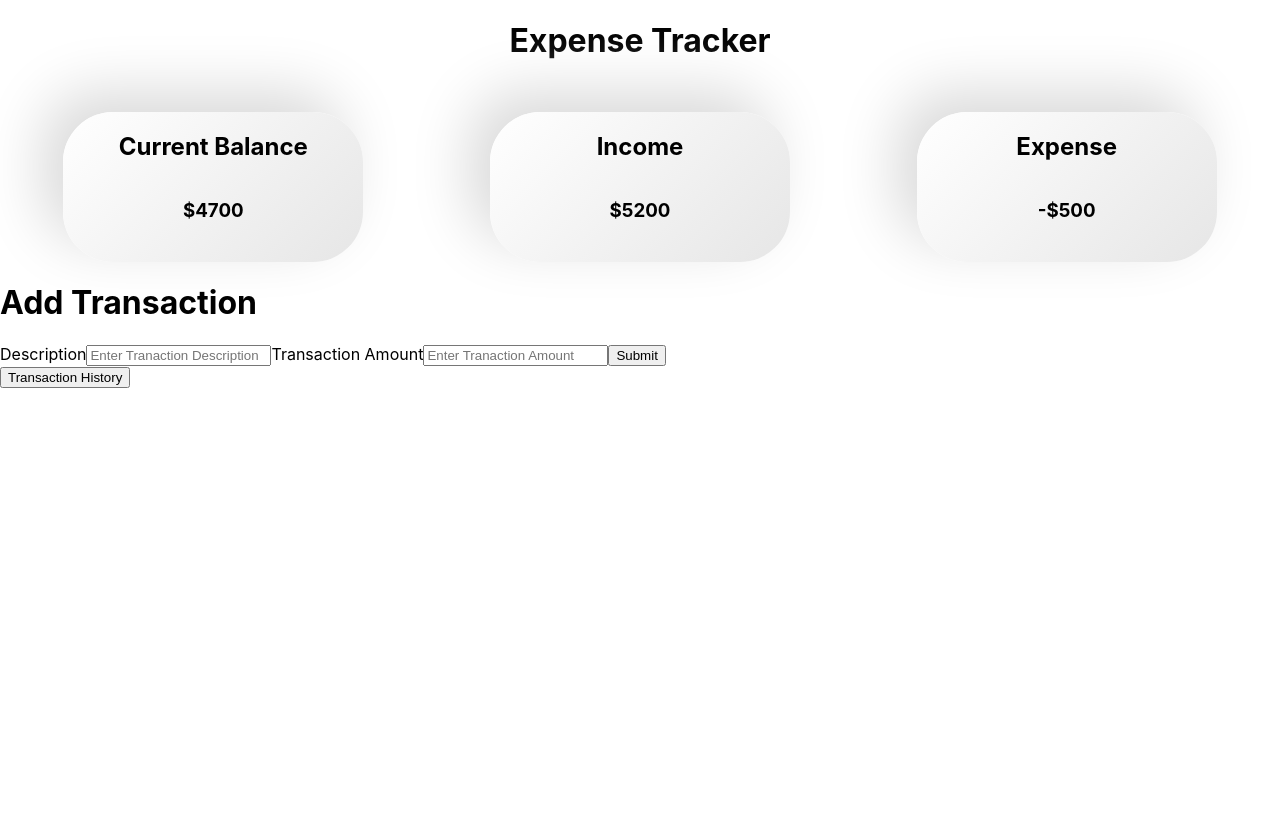
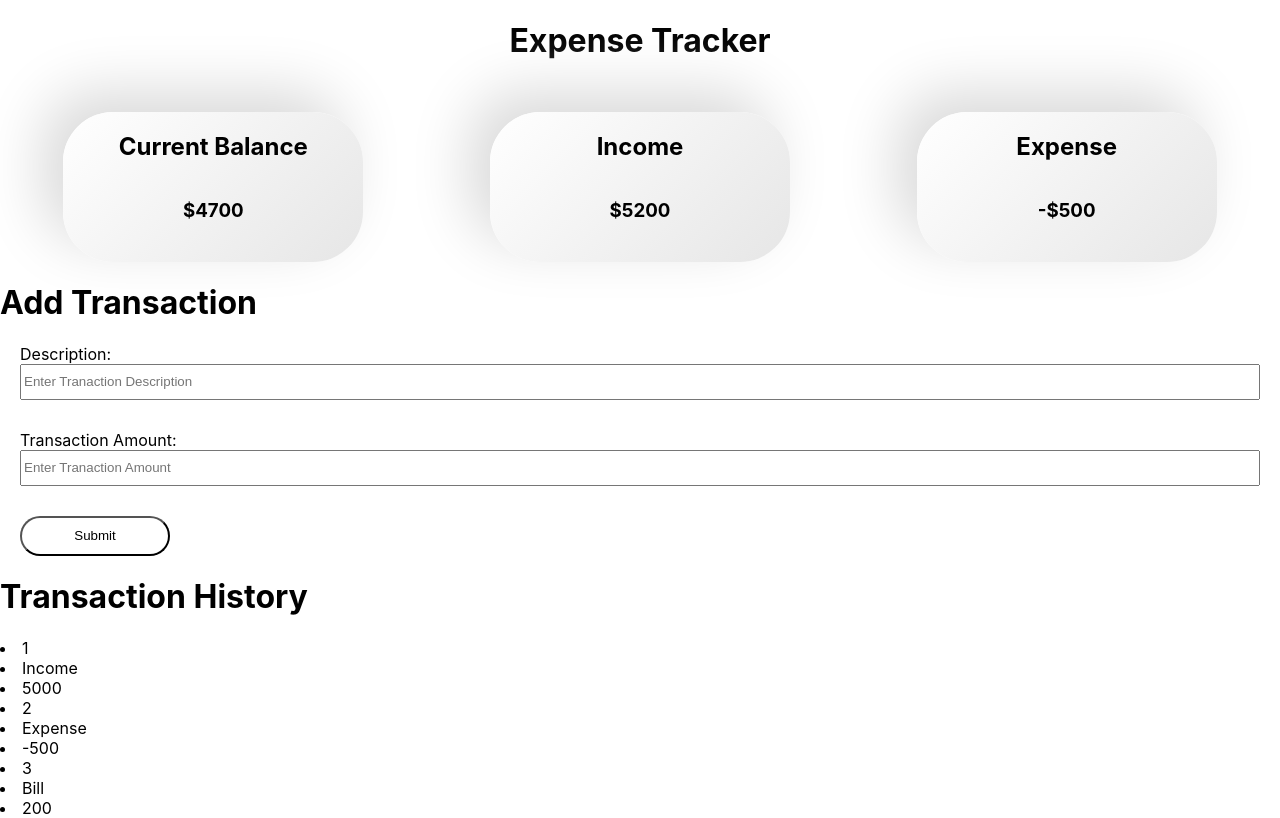
Before and after one commit to EhsanShakil/Expense-Tracker-Using-TypeScript, a React (Create React App) app: page / in a window 1280 px wide. Built offline with nearby package versions, Linux system fonts and the light colour scheme.

Commit message:
Updating

```diff
--- a/package.json
+++ b/package.json
@@ -11,7 +11,10 @@
     "@types/react": "^16.9.0",
     "@types/react-dom": "^16.9.0",
     "@types/react-router-dom": "^5.1.5",
+    "bootstrap": "^4.5.2",
+    "install": "^0.13.0",
     "react": "^16.13.1",
+    "react-bootstrap": "^1.3.0",
     "react-dom": "^16.13.1",
     "react-router-dom": "^5.2.0",
     "react-scripts": "3.4.3",
--- a/src/App.css
+++ b/src/App.css
@@ -17,3 +17,19 @@
 .header {
   text-align: center;
 }
+.form {
+  display: flex;
+  flex-direction: column;
+  margin: 20px;
+}
+.input {
+  height: 30px;
+  margin-bottom: 30px;
+}
+.button {
+  width: 150px;
+  height: 40px;
+  background-color: white;
+  border-radius: 50px;
+  outline: none;
+}
--- a/src/App.tsx
+++ b/src/App.tsx
@@ -2,11 +2,10 @@ import React from "react";
 import "./App.css";
 import { GlobalProvider } from "./GlobalState/Gloabal_State";
 import AddTransaction from "./Components/Add_Transaction";
-// import TransactionHistory from "./Components/Transaction_History";
+import TransactionHistory from "./Components/Transaction_History";
 import Balance from "./Components/Balance";
 import Income from "./Components/Income";
 import Expense from "./Components/Expense";
-import Button from "./Components/Button";
 
 function App() {
   return (
@@ -18,7 +17,7 @@ function App() {
         <Expense />
       </div>
       <AddTransaction />
-      <Button />
+      <TransactionHistory />
     </GlobalProvider>
   );
 }
--- a/src/Components/Add_Transaction.tsx
+++ b/src/Components/Add_Transaction.tsx
@@ -4,7 +4,6 @@ import { GlobalContext } from "../GlobalState/Gloabal_State";
 const AddTransaction = () => {
   const [description, setDescription] = useState<string>();
   const [amount, setAmount] = useState<number>();
-
   const { addTransaction }: any = useContext(GlobalContext);
 
   const handleSubmit = (e: any) => {
@@ -22,8 +21,8 @@ const AddTransaction = () => {
   return (
     <div>
       <h1>Add Transaction</h1>
-      <form onSubmit={handleSubmit}>
-        <label htmlFor="description">Description</label>
+      <form className="form" onSubmit={handleSubmit}>
+        <label htmlFor="description">Description:</label>
         <input
           type="text"
           id="description"
@@ -31,8 +30,9 @@ const AddTransaction = () => {
           placeholder="Enter Tranaction Description"
           onChange={(e: any) => setDescription(e.target.value)}
           required
+          className="input"
         />
-        <label htmlFor="amount">Transaction Amount</label>
+        <label htmlFor="amount">Transaction Amount:</label>
         <input
           type="number"
           id="amount"
@@ -40,8 +40,10 @@ const AddTransaction = () => {
           placeholder="Enter Tranaction Amount"
           onChange={(e: any) => setAmount(e.target.value)}
           required
+          className="input"
         />
-        <button>Submit</button>
+
+        <button className="button">Submit</button>
       </form>
     </div>
   );
--- a/src/Components/Button.tsx
+++ /dev/null
@@ -1,15 +0,0 @@
-import React from "react";
-import { useHistory } from "react-router-dom";
-
-const Button = () => {
-  const history = useHistory();
-  const handleClick = () => {
-    return history.push("/transaction-history");
-  };
-  return (
-    <div>
-      <button onClick={handleClick}>Transaction History</button>
-    </div>
-  );
-};
-export default Button;
```
Also changed, not shown: src/Components/Linking.tsx (deleted, +0 -15 lines), 1 other file (tests, documents, lock files or other folders).
